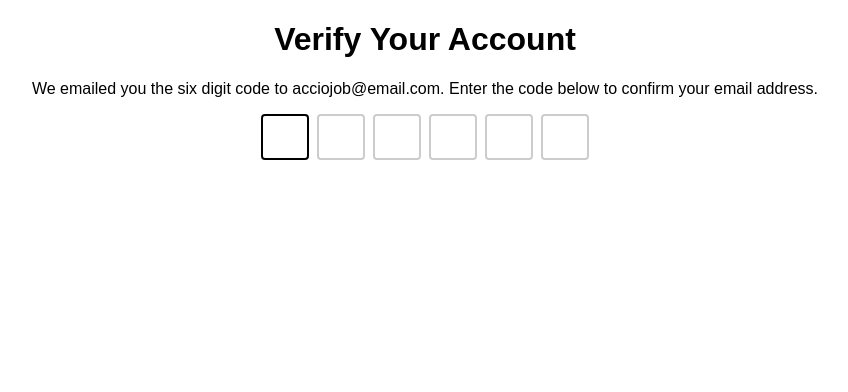
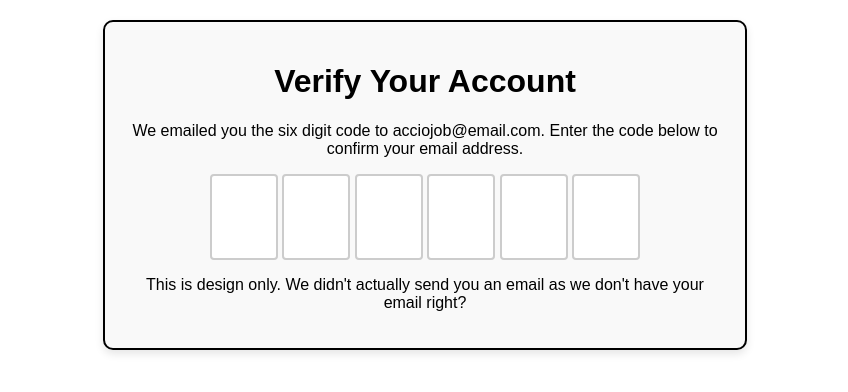
Before and after one commit to acciojob/OTP-Pintu95045, a website: page main.html in a window 1280 px wide. Shown: the whole page, without its empty margins (215-1063 px from the left). Drawn offline with Linux system fonts and the light colour scheme.

Commit message:
created a submission

```diff
--- a/main.html
+++ b/main.html
@@ -17,6 +17,9 @@
             <input type="text" class="code" maxlength="1" id="otp5">
             <input type="text" class="code" maxlength="1" id="otp6">
         </div>
+		<div id="footer">
+		<p>This is design only. We didn't actually send you an email as we don't have your email right?</p>
+		</div>
     </div>
 </body>
 </html>
--- a/styles.css
+++ b/styles.css
@@ -1,5 +1,4 @@
 body, html {
-    height: 100%;
     margin: 0;
     display: flex;
     justify-content: center;
@@ -7,7 +6,14 @@ body, html {
 }
 
 .main-container {
-    text-align: center; /* Center the text within the container */
+	text-align: center; /* Center the text within the container */
+    border: 2px solid #000; /* Adds a solid border around the container */
+    padding: 20px; /* Adds space inside the container between the content and the border */
+    margin: 20px auto; /* Centers the container on the page */
+    max-width: 600px; /* Limits the width of the container */
+    border-radius: 10px; /* Rounds the corners of the border */
+    background-color: #f9f9f9; /* Adds a background color inside the container */
+    box-shadow: 0 4px 8px rgba(0, 0, 0, 0.1); /* Adds a subt
 }
 
 .code-container {
@@ -18,8 +24,8 @@ body, html {
 }
 
 .code {
-    width: 40px;
-    height: 40px;
+    width: 60px;
+    height: 80px;
     text-align: center;
     line-height: 40px;
     font-size: 18px;
@@ -28,6 +34,6 @@ body, html {
 }
 
 .code:focus {
-    border-color:black;
+    border-color: solid black;
     outline: none;
 }
```
